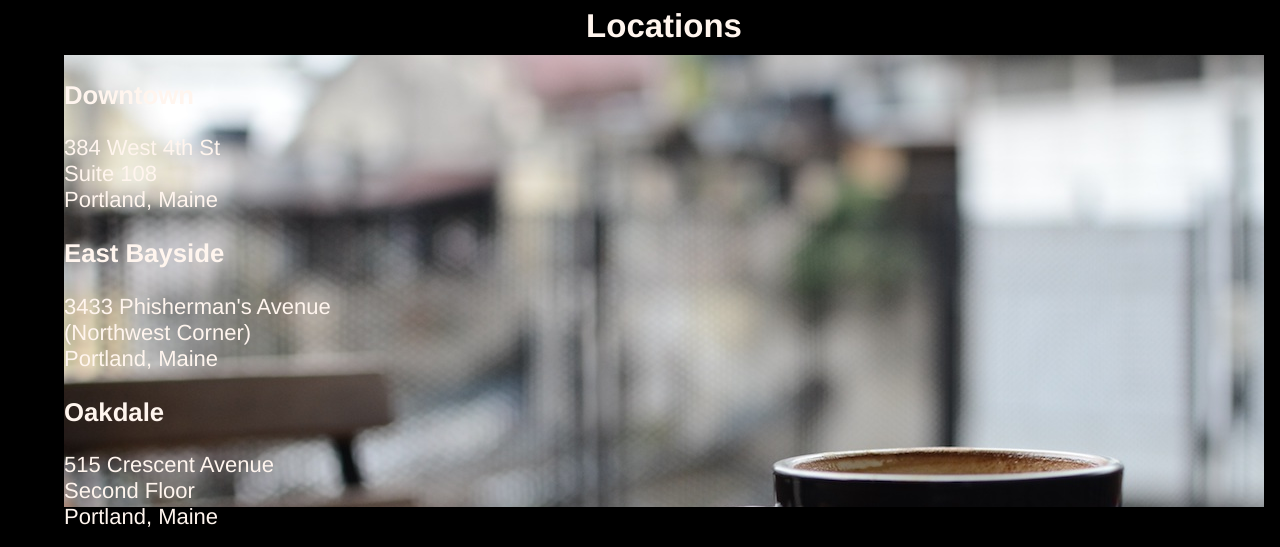
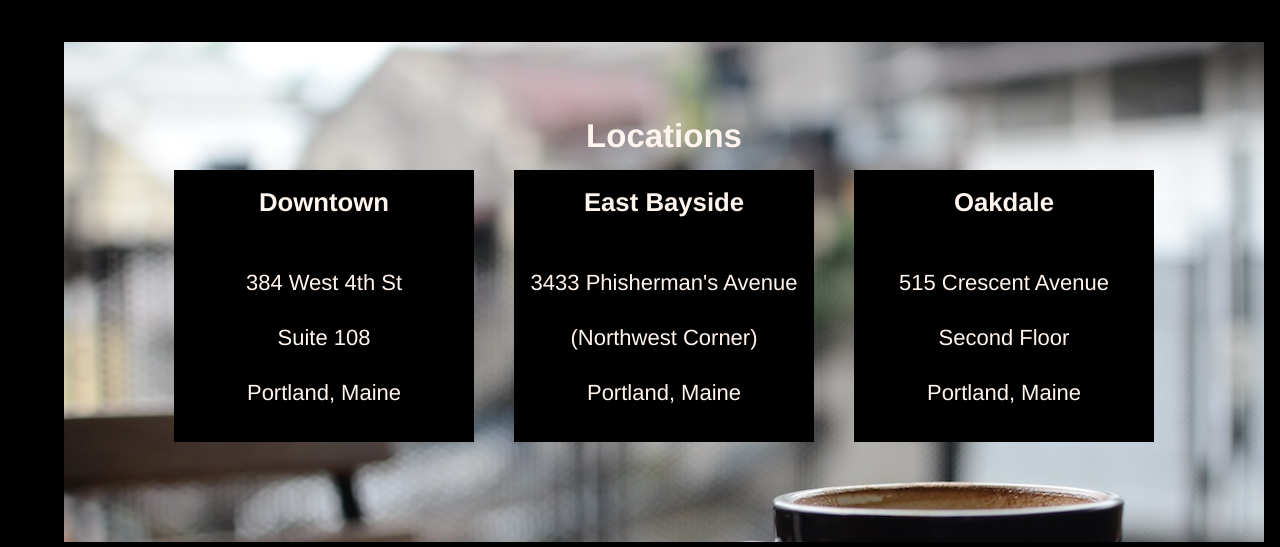
Before and after one commit to Yuhakko/TeaCosy, a plain HTML site: page index.html in a window 1280 px wide. Shown: the part 1373-1920 px from the top of the page. Drawn offline with Linux system fonts and the light colour scheme.

Commit message:
Locations added with styling

```diff
--- a/index.html
+++ b/index.html
@@ -61,7 +61,7 @@
 
     <div class="locations">
       <h2 class="title3">Locations</h2>
-      <div class="addresses">
+      <div class="adresses">
         <div class="downtown">
           <h3>Downtown</h3>
           <p>384 West 4th St
--- a/resources/css/style.css
+++ b/resources/css/style.css
@@ -50,7 +50,7 @@ a{
   text-align: center;
 }
 
-.text, h2, h4{
+.text, .missiontitle, h4{
   justify-content: center;
   align-self: center;
   flex-basis: 1200px;
@@ -92,21 +92,42 @@ p{
 
 .locations{
   background-image: url(../images/img-locations-background.jpg);
+  background-size: cover;
   width: 1200px;
   height: 500px;
   margin-left: 56px;
 }
 
 .title3{
+  display: flex;
+  justify-content: center;
+  padding-top: 75px;
+  margin-bottom: 15px;
+  padding-bottom: 0px;
+
+}
+
+.adresses{
+  display: flex;
+  justify-content: center;
+  align-items: center;
+  width: 1200px;
+}
+
+.downtown,
+.bayside,
+.oakdale{
+  width: 300px;
+  background-color: black;
+  margin-right: 20px;
+  margin-left: 20px;
+  opacity: 1;
+  line-height: 250%;
   text-align: center;
 }
 
-
-
+.downtown h3,
+.bayside h3,
+.oakdale h3{
+  margin-top: 5px;
 }
-
-.adresses:nth-of-type(2){
-  margin-top: 15px;
-  margin-left: 40px;
-  margin-right: 40px;
-}
```
